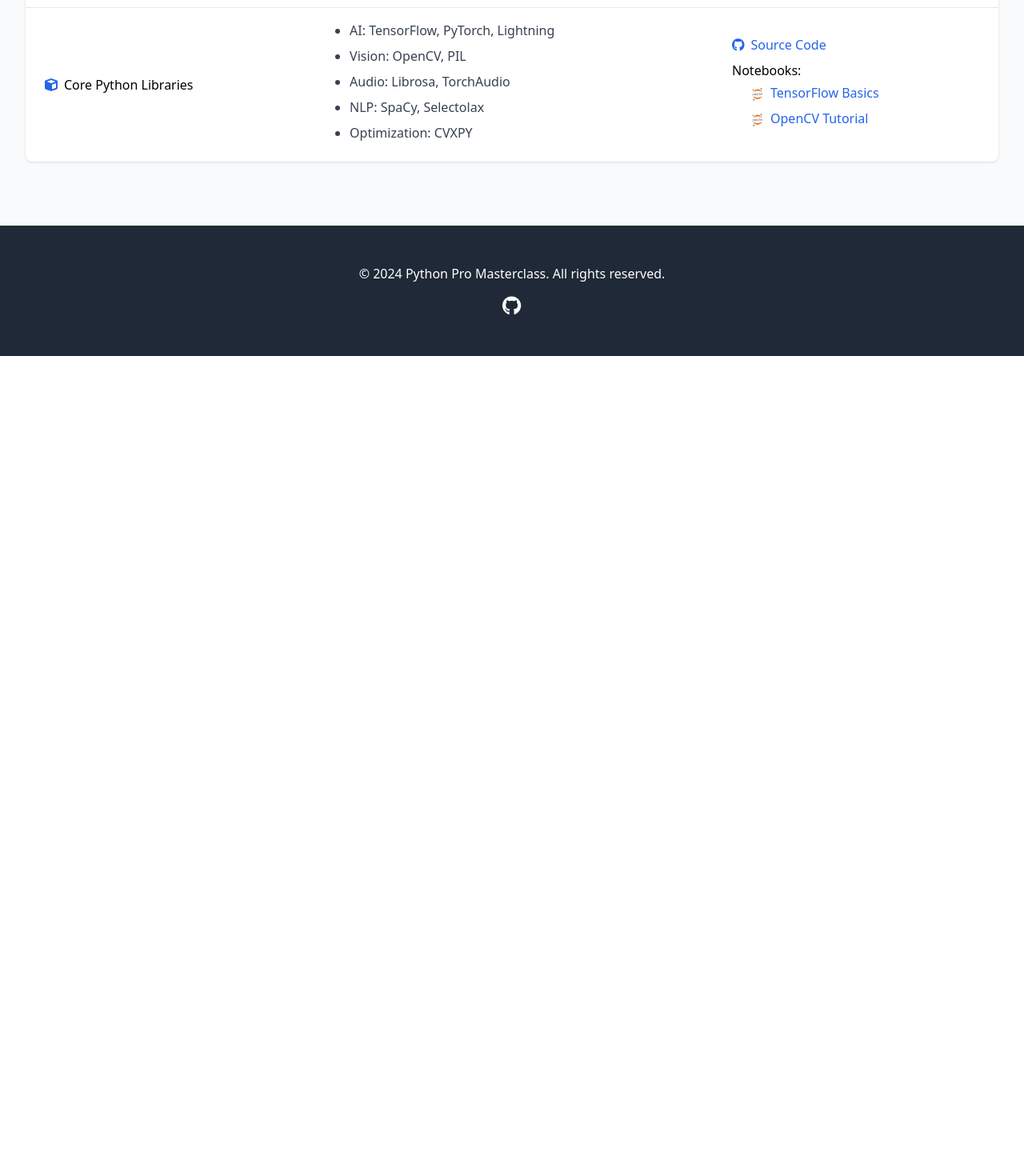
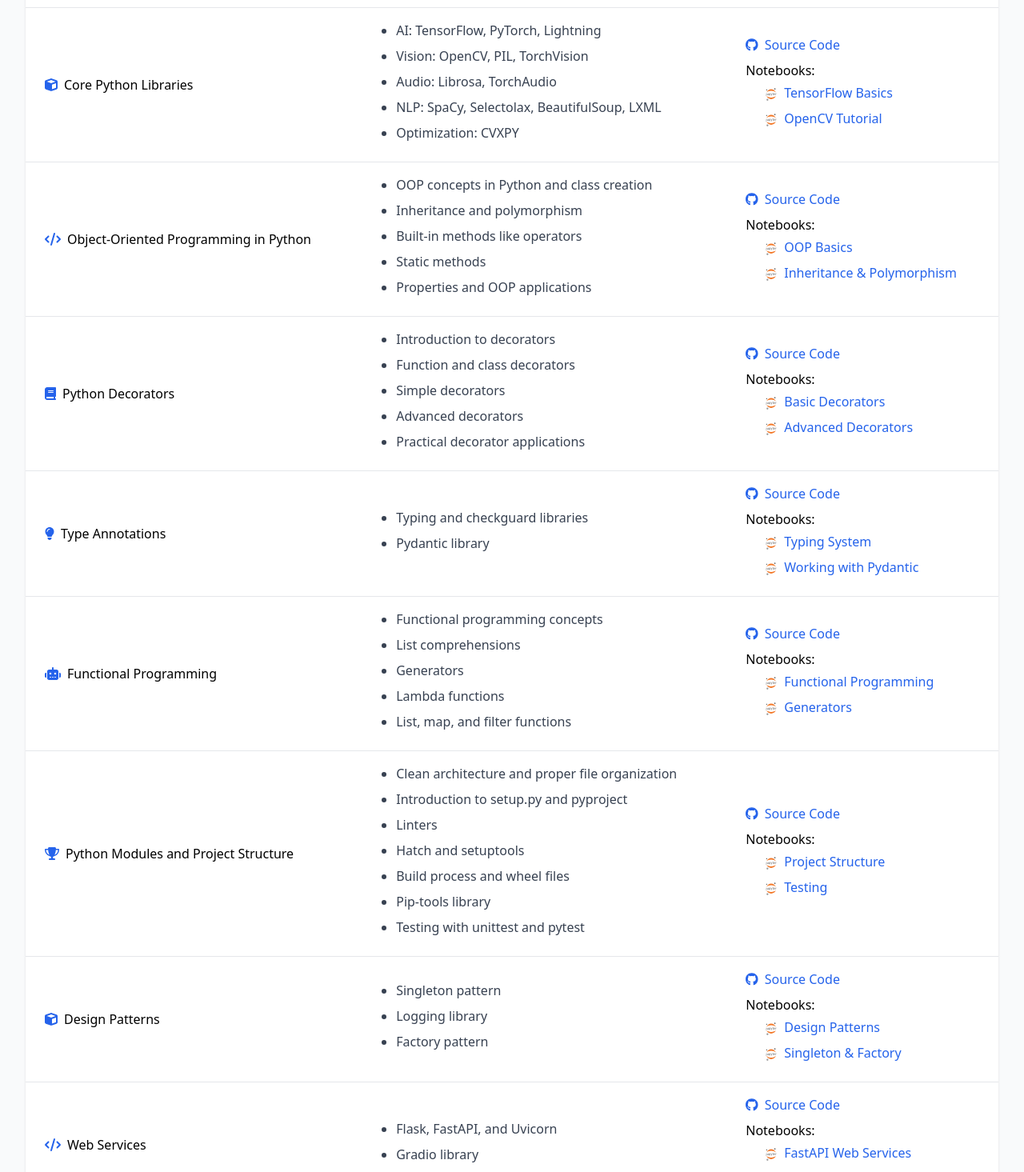
Before and after one commit to MohammadRaziei/advanced-python-course, a Next.js app: page / in a window 1280 px wide. Shown: the part 1220-2685 px from the top of the page at 80% size. Before the commit the page ends 1665 px from the top, so only its background shows below. Built offline with nearby package versions, Linux system fonts and the light colour scheme.

Commit message:
feat: update syllabus with new modules and resources

```diff
--- a/pages/index.tsx
+++ b/pages/index.tsx
@@ -17,7 +17,7 @@
       "Key libraries landscape"
     ],
     resources: {
-      code: "https://github.com/your-repo/module1",
+      code: "https://github.com/MohammadRaziei/advanced-python-course/module1",
       notebooks: [
         { name: "Python Basics", url: "https://notebooks.com/python-basics" },
         { name: "AI Impact Analysis", url: "https://notebooks.com/ai-impact" }
@@ -30,20 +30,146 @@
     icon: faCube,
     topics: [
       "AI: TensorFlow, PyTorch, Lightning",
-      "Vision: OpenCV, PIL",
+      "Vision: OpenCV, PIL, TorchVision",
       "Audio: Librosa, TorchAudio",
-      "NLP: SpaCy, Selectolax",
+      "NLP: SpaCy, Selectolax, BeautifulSoup, LXML",
       "Optimization: CVXPY"
     ],
     resources: {
-      code: "https://github.com/your-repo/module2",
+      code: "https://github.com/MohammadRaziei/advanced-python-course/module2",
       notebooks: [
         { name: "TensorFlow Basics", url: "https://notebooks.com/tf-basics" },
         { name: "OpenCV Tutorial", url: "https://notebooks.com/opencv" }
       ]
     }
   },
-  // ... Add other syllabus items following the same pattern
+  {
+    id: 3,
+    title: "Object-Oriented Programming in Python",
+    icon: faCode,
+    topics: [
+      "OOP concepts in Python and class creation",
+      "Inheritance and polymorphism",
+      "Built-in methods like operators",
+      "Static methods",
+      "Properties and OOP applications"
+    ],
+    resources: {
+      code: "https://github.com/MohammadRaziei/advanced-python-course/module3",
+      notebooks: [
+        { name: "OOP Basics", url: "https://notebooks.com/oop-basics" },
+        { name: "Inheritance & Polymorphism", url: "https://notebooks.com/inheritance" }
+      ]
+    }
+  },
+  {
+    id: 4,
+    title: "Python Decorators",
+    icon: faBook,
+    topics: [
+      "Introduction to decorators",
+      "Function and class decorators",
+      "Simple decorators",
+      "Advanced decorators",
+      "Practical decorator applications"
+    ],
+    resources: {
+      code: "https://github.com/MohammadRaziei/advanced-python-course/module4",
+      notebooks: [
+        { name: "Basic Decorators", url: "https://notebooks.com/basic-decorators" },
+        { name: "Advanced Decorators", url: "https://notebooks.com/advanced-decorators" }
+      ]
+    }
+  },
+  {
+    id: 5,
+    title: "Type Annotations",
+    icon: faLightbulb,
+    topics: [
+      "Typing and checkguard libraries",
+      "Pydantic library"
+    ],
+    resources: {
+      code: "https://github.com/MohammadRaziei/advanced-python-course/module5",
+      notebooks: [
+        { name: "Typing System", url: "https://notebooks.com/typing-system" },
+        { name: "Working with Pydantic", url: "https://notebooks.com/pydantic" }
+      ]
+    }
+  },
+  {
+    id: 6,
+    title: "Functional Programming",
+    icon: faRobot,
+    topics: [
+      "Functional programming concepts",
+      "List comprehensions",
+      "Generators",
+      "Lambda functions",
+      "List, map, and filter functions"
+    ],
+    resources: {
+      code: "https://github.com/MohammadRaziei/advanced-python-course/module6",
+      notebooks: [
+        { name: "Functional Programming", url: "https://notebooks.com/functional" },
+        { name: "Generators", url: "https://notebooks.com/generators" }
+      ]
+    }
+  },
+  {
+    id: 7,
+    title: "Python Modules and Project Structure",
+    icon: faTrophy,
+    topics: [
+      "Clean architecture and proper file organization",
+      "Introduction to setup.py and pyproject",
+      "Linters",
+      "Hatch and setuptools",
+      "Build process and wheel files",
+      "Pip-tools library",
+      "Testing with unittest and pytest"
+    ],
+    resources: {
+      code: "https://github.com/MohammadRaziei/advanced-python-course/module7",
+      notebooks: [
+        { name: "Project Structure", url: "https://notebooks.com/project-structure" },
+        { name: "Testing", url: "https://notebooks.com/testing" }
+      ]
+    }
+  },
+  {
+    id: 8,
+    title: "Design Patterns",
+    icon: faCube,
+    topics: [
+      "Singleton pattern",
+      "Logging library",
+      "Factory pattern"
+    ],
+    resources: {
+      code: "https://github.com/MohammadRaziei/advanced-python-course/module8",
+      notebooks: [
+        { name: "Design Patterns", url: "https://notebooks.com/design-patterns" },
+        { name: "Singleton & Factory", url: "https://notebooks.com/singleton-factory" }
+      ]
+    }
+  },
+  {
+    id: 9,
+    title: "Web Services",
+    icon: faCode,
+    topics: [
+      "Flask, FastAPI, and Uvicorn",
+      "Gradio library"
+    ],
+    resources: {
+      code: "https://github.com/MohammadRaziei/advanced-python-course/module9",
+      notebooks: [
+        { name: "FastAPI Web Services", url: "https://notebooks.com/fastapi" },
+        { name: "Gradio UI", url: "https://notebooks.com/gradio" }
+      ]
+    }
+  }
 ];
 
 
```
